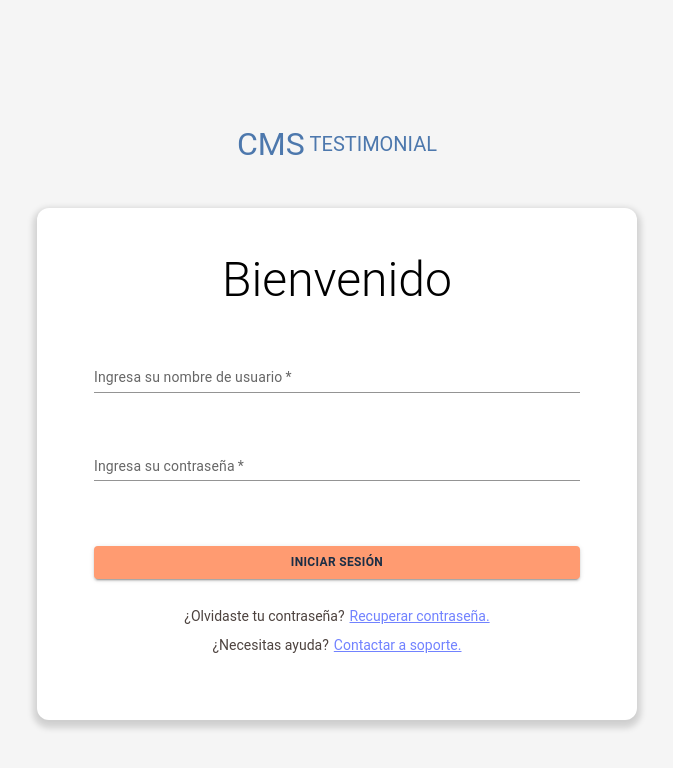
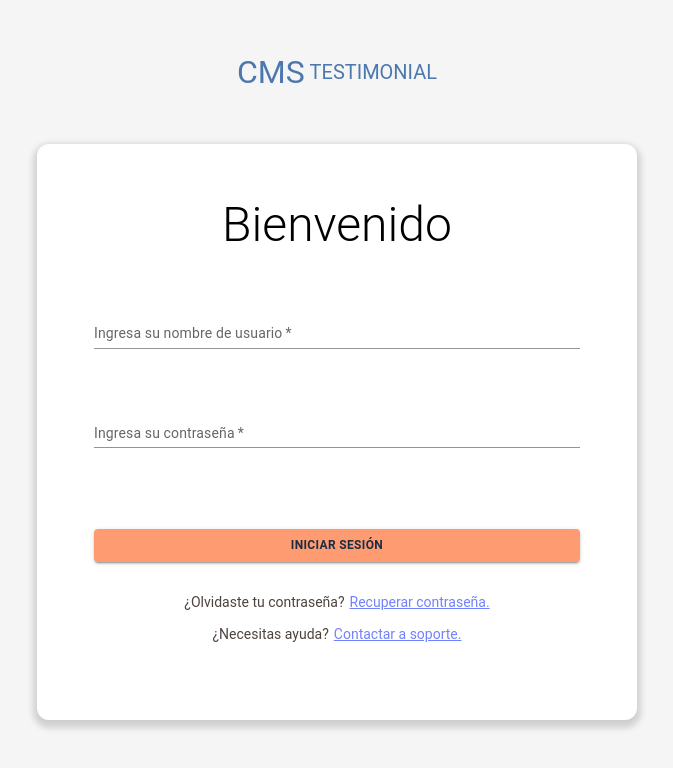
Before and after one commit to No-Country-simulation/s03-26-equipo-01, a React (Vite) app in the folder client/: page /login in a window 1280 px wide. Shown: the top 768 px of the page, without its empty margins (303-976 px from the left). Built offline with nearby package versions, Linux system fonts and the light colour scheme.

Commit message:
Se modificó el alto del contenedor general del login

```diff
--- a/client/src/features/login/pages/login.css
+++ b/client/src/features/login/pages/login.css
@@ -1,7 +1,8 @@
 
 .login-page {
-    display: grid;
-    place-items: center;
+    display: flex;
+    flex-direction: column;
+    align-items: center;
     width: 100vw;
     height: 100vh;
     background-color: #F5F5F5;
@@ -9,7 +10,7 @@
 
 .login-container {
     width: 90%;
-    height: 80%;
+    height: 90%;
     display: grid;
     place-items: center;
     grid-template-rows: 20% 80%;
```
